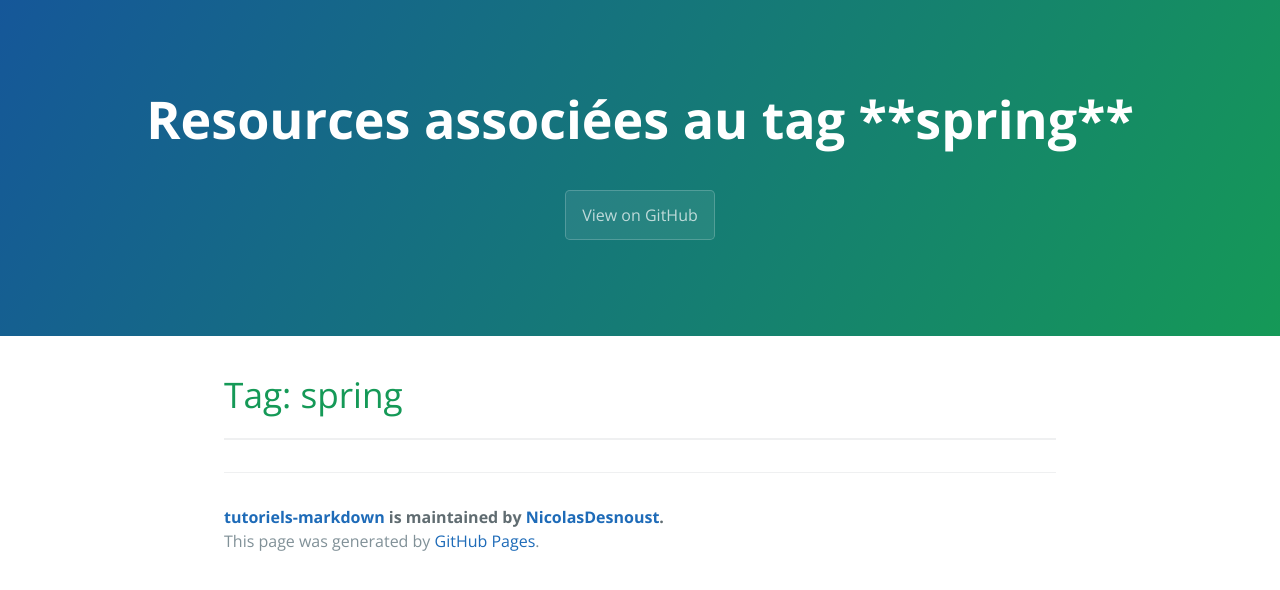
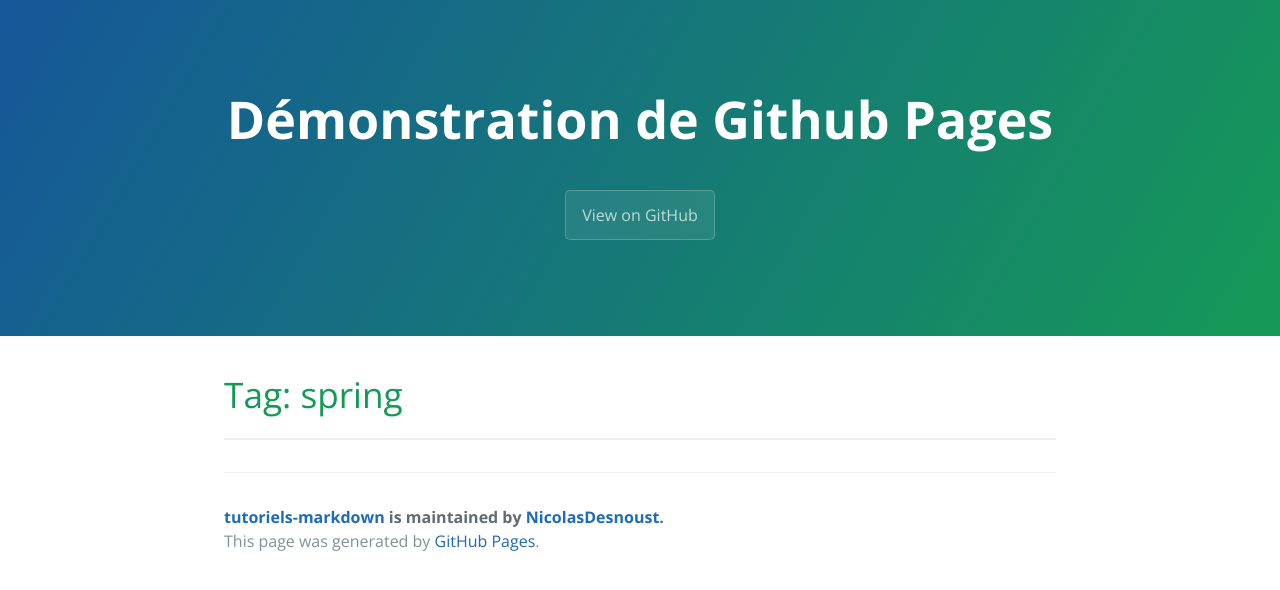
Before and after one commit to NicolasDesnoust/tutoriels-markdown, a Jekyll site: the page built from tags/spring.md, in a window 1280 px wide. Shown: the top 590 px of the page. Built offline with Jekyll 4.4.1, drawn with Linux system fonts in a browser that asks for light colours; the repository's description, which GitHub fills in, is left out.

Commit message:
Update spring.md

```diff
--- a/tags/spring.md
+++ b/tags/spring.md
@@ -1,5 +1,4 @@
 ---
 layout: tag
-title: "Resources associées au tag **spring**"
 tag: spring
 ---
```
